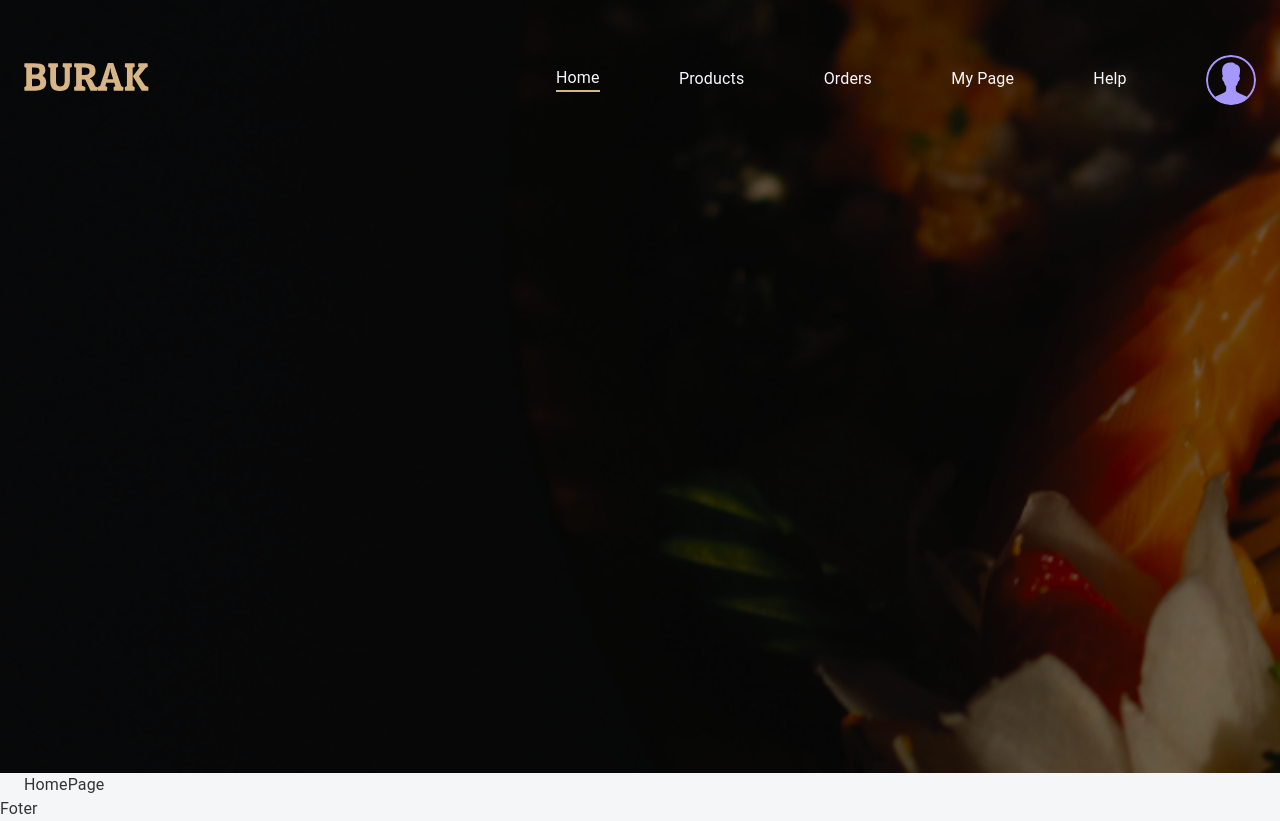
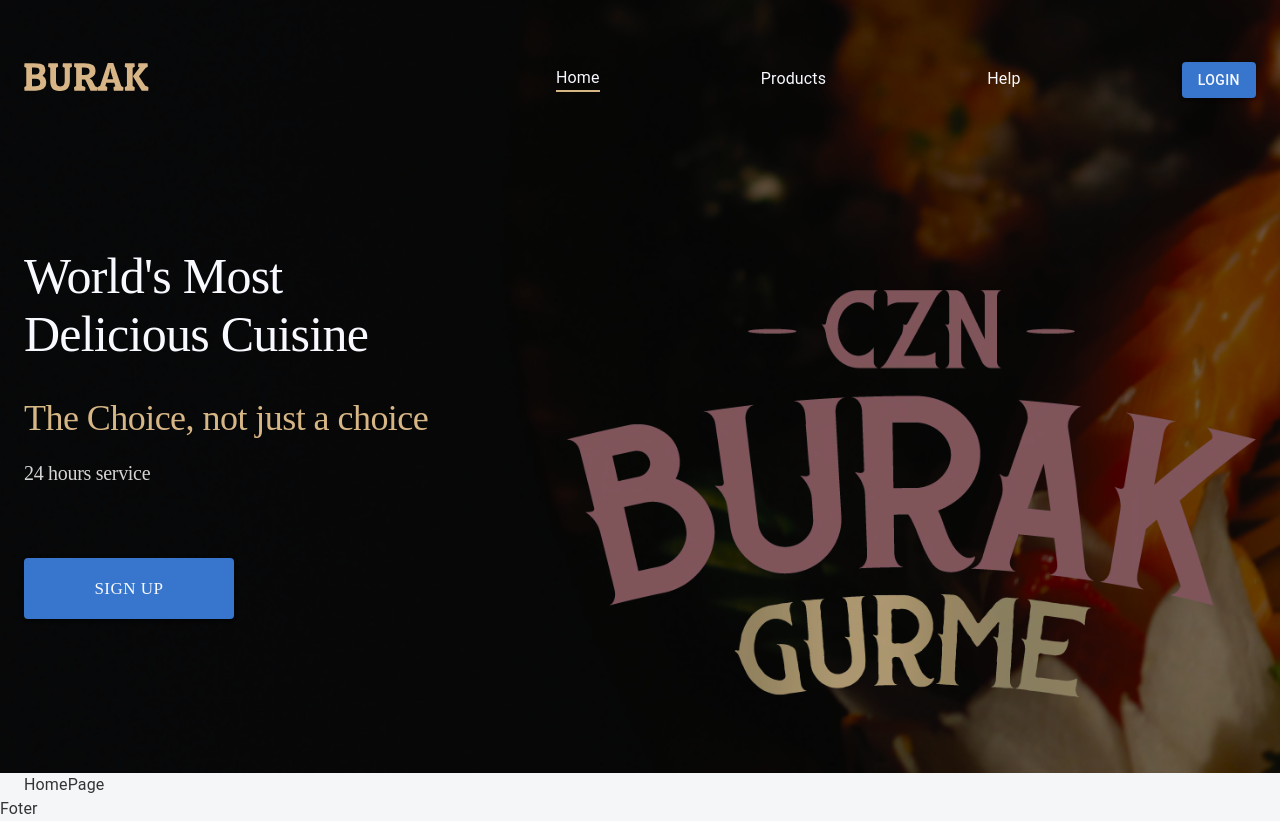
Before and after one commit to legendaxad/burak-react, a React (Create React App) app: page / in a window 1280 px wide. Built offline with nearby package versions, Linux system fonts and the light colour scheme.

Commit message:
fix:modify homenavbar header component

```diff
--- a/src/app/components/headers/HomeNavbar.tsx
+++ b/src/app/components/headers/HomeNavbar.tsx
@@ -2,7 +2,7 @@
 import { NavLink } from "react-router-dom";
 
 export function HomeNavbar() {
-  const authMember = true; // Replace with your authentication logic
+  const authMember = false; // Replace with your authentication logic
   return (
     <div className="home-navbar">
       <Container className="navbar-container">
@@ -58,7 +58,25 @@
             )}
           </Stack>
         </Stack>
-        <Stack></Stack>
+        <Stack className={"header-frame"}>
+          <Stack className={"detail"}>
+            <Box className={"head-main-text"}>
+              World's Most Delicious Cuisine
+            </Box>
+            <Box className={"wel-text"}>The Choice, not just a choice</Box>
+            <Box className={"service-text"}>24 hours service</Box>
+            <Box className={"signup"}>
+              {!authMember ? (
+                <Button variant="contained" className="signup-button">
+                  Sign Up
+                </Button>
+              ) : null}
+            </Box>
+          </Stack>
+          <Box className={"logo-frame"}>
+            <div className={"logo-img"}></div>
+          </Box>
+        </Stack>
       </Container>
     </div>
   );
--- a/src/css/navbar.css
+++ b/src/css/navbar.css
@@ -61,3 +61,78 @@
 .home-navbar div.hover-line:after {
   transform-origin: 0% 50%;
 }
+.home-navbar .navbar-container .header-frame {
+  height: 462px;
+  margin-top: 142px;
+  display: flex;
+  flex-direction: row;
+  justify-content: space-between;
+}
+.home-navbar .navbar-container .header-frame .detail {
+  width: 500px;
+  display: flex;
+  flex-direction: column;
+}
+.home-navbar .navbar-container .header-frame .detail .head-main-text {
+  width: 449.654px;
+  height: 150.297px;
+  font-family: "Roboto Serif";
+  font-size: 50px;
+  font-style: normal;
+  font-weight: 500;
+  line-height: normal;
+  letter-spacing: -0.75px;
+  color: #f8f8ff;
+}
+.home-navbar .navbar-container .header-frame .detail .wel-text {
+  width: 509.608px;
+  height: 42.131px;
+  font-family: "Roboto Serif";
+  font-size: 36px;
+  font-style: normal;
+  font-weight: 400;
+  line-height: normal;
+  letter-spacing: -0.54px;
+  color: #d7b686;
+}
+.home-navbar .navbar-container .header-frame .detail .service-text {
+  margin-top: 23px;
+  width: 152.883px;
+  height: 23.071px;
+  font-family: "Roboto Serif";
+  font-size: 20px;
+  font-style: normal;
+  font-weight: 400;
+  line-height: normal;
+  letter-spacing: -0.3px;
+  color: #d5d5d5;
+}
+.home-navbar .navbar-container .detail .signup {
+  margin-top: 73px;
+}
+.home-navbar .navbar-container .header-frame .detail .signup .signup-button {
+  width: 209.839px;
+  height: 60.186px;
+  background: #3776cc;
+  color: #f8f8ff;
+  text-align: center;
+  font-family: Poppins;
+  font-size: 17px;
+  font-style: normal;
+  font-weight: 400;
+  line-height: normal;
+  cursor: pointer;
+}
+.home-navbar .navbar-container .header-frame .logo-frame {
+  margin-top: 43px;
+  width: 689.47px;
+  height: 418.902px;
+}
+.home-navbar .navbar-container .header-frame .logo-frame .logo-img {
+  width: 100%;
+  height: 100%;
+  background: url("/public/img/logo.webp");
+  background-size: contain;
+  background-repeat: no-repeat;
+  filter: invert(30%);
+}
```
